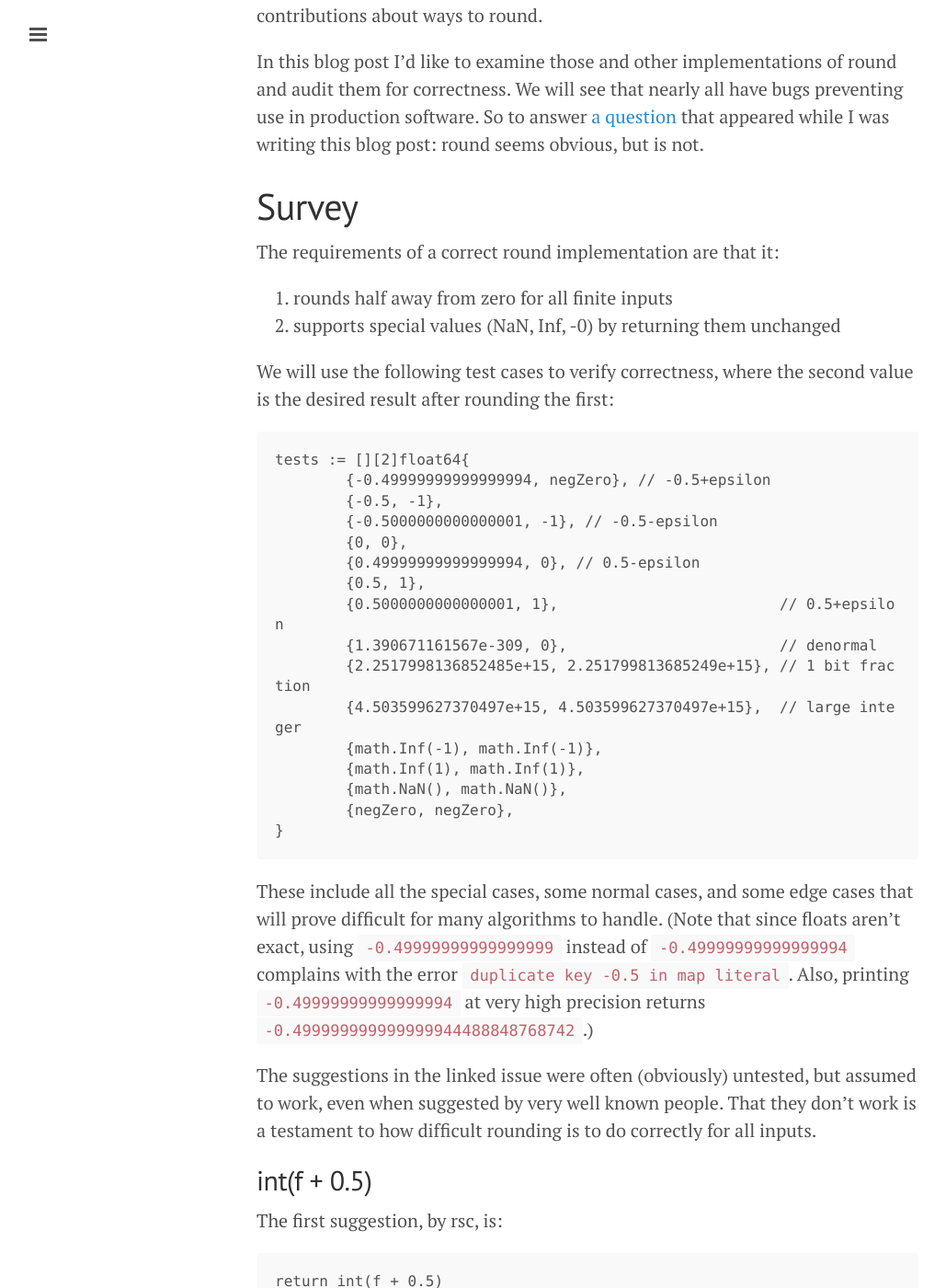
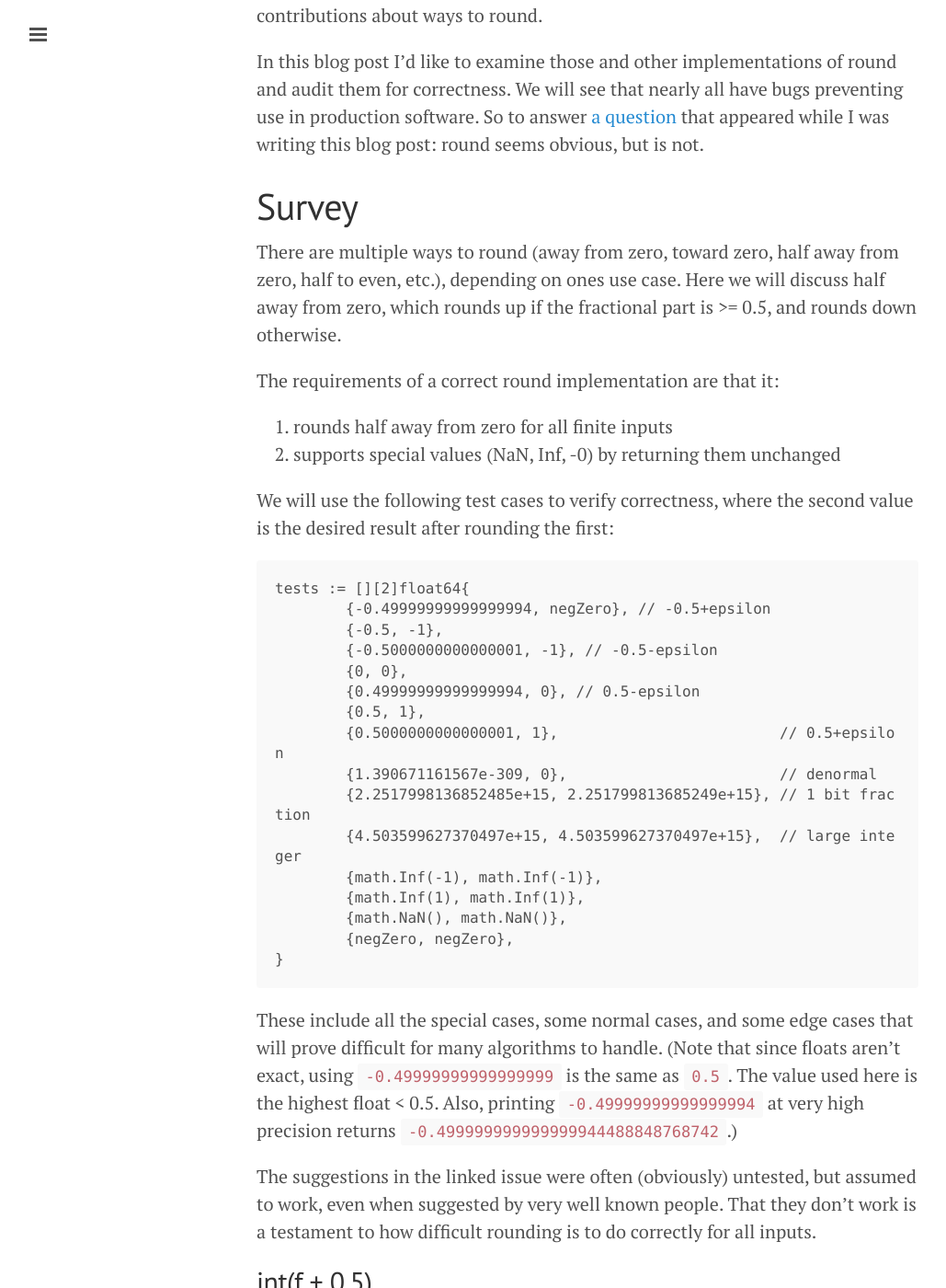
Before and after one commit to mjibson/mjibson.github.io, a Jekyll site: the page built from _posts/2017-07-01-rounding.md, in a window 1280 px wide and 1400 px high, scrolled down 390 px. Shown: the whole window at 92% size, without its empty margins (1-1030 px from the left). Built offline with Jekyll 4.4.1, drawn with Linux system fonts in a browser that asks for light colours.

Commit message:
comments from knz

````diff
--- a/_posts/2017-07-01-rounding.md
+++ b/_posts/2017-07-01-rounding.md
@@ -10,6 +10,8 @@ Rounding in Go is hard to do correctly. That is, given a `float64`, truncate the
 In this blog post I'd like to examine those and other implementations of round and audit them for correctness. We will see that nearly all have bugs preventing use in production software. So to answer [a question](https://www.reddit.com/r/golang/comments/6kot5d/why_doesnt_math_package_contains_such_obvious/) that appeared while I was writing this blog post: round seems obvious, but is not.
 
 # Survey
+
+There are multiple ways to round (away from zero, toward zero, half away from zero, half to even, etc.), depending on ones use case. Here we will discuss half away from zero, which rounds up if the fractional part is >= 0.5, and rounds down otherwise.
 
 The requirements of a correct round implementation are that it:
 
@@ -37,7 +39,7 @@ tests := [][2]float64{
 }
 ```
 
-These include all the special cases, some normal cases, and some edge cases that will prove difficult for many algorithms to handle. (Note that since floats aren't exact, using `-0.49999999999999999` instead of `-0.49999999999999994` complains with the error `duplicate key -0.5 in map literal`. Also, printing `-0.49999999999999994` at very high precision returns `-0.499999999999999944488848768742`.)
+These include all the special cases, some normal cases, and some edge cases that will prove difficult for many algorithms to handle. (Note that since floats aren't exact, using `-0.49999999999999999` is the same as `0.5`. The value used here is the highest float < 0.5. Also, printing `-0.49999999999999994` at very high precision returns `-0.499999999999999944488848768742`.)
 
 The suggestions in the linked issue were often (obviously) untested, but assumed to work, even when suggested by very well known people. That they don't work is a testament to how difficult rounding is to do correctly for all inputs.
 
````
